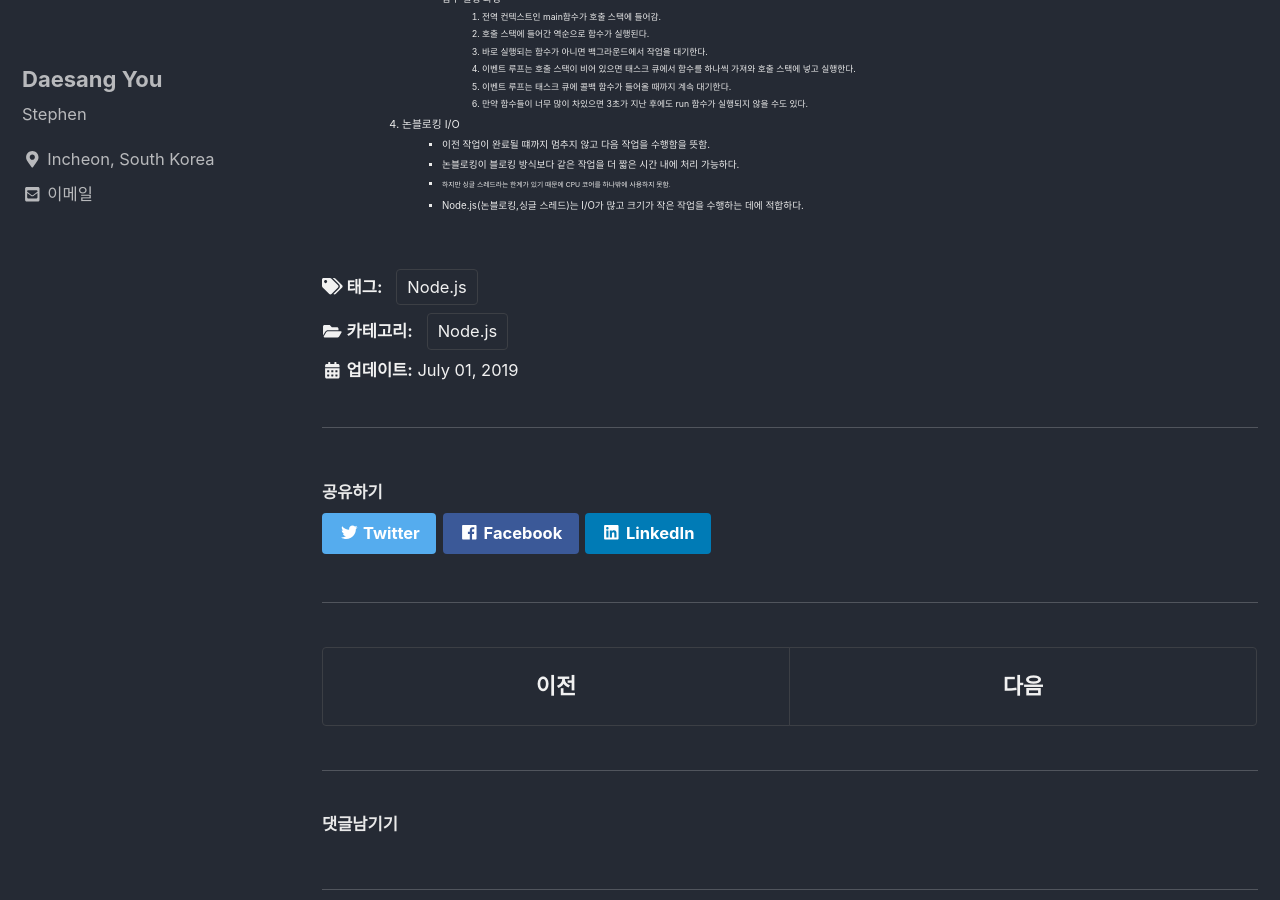
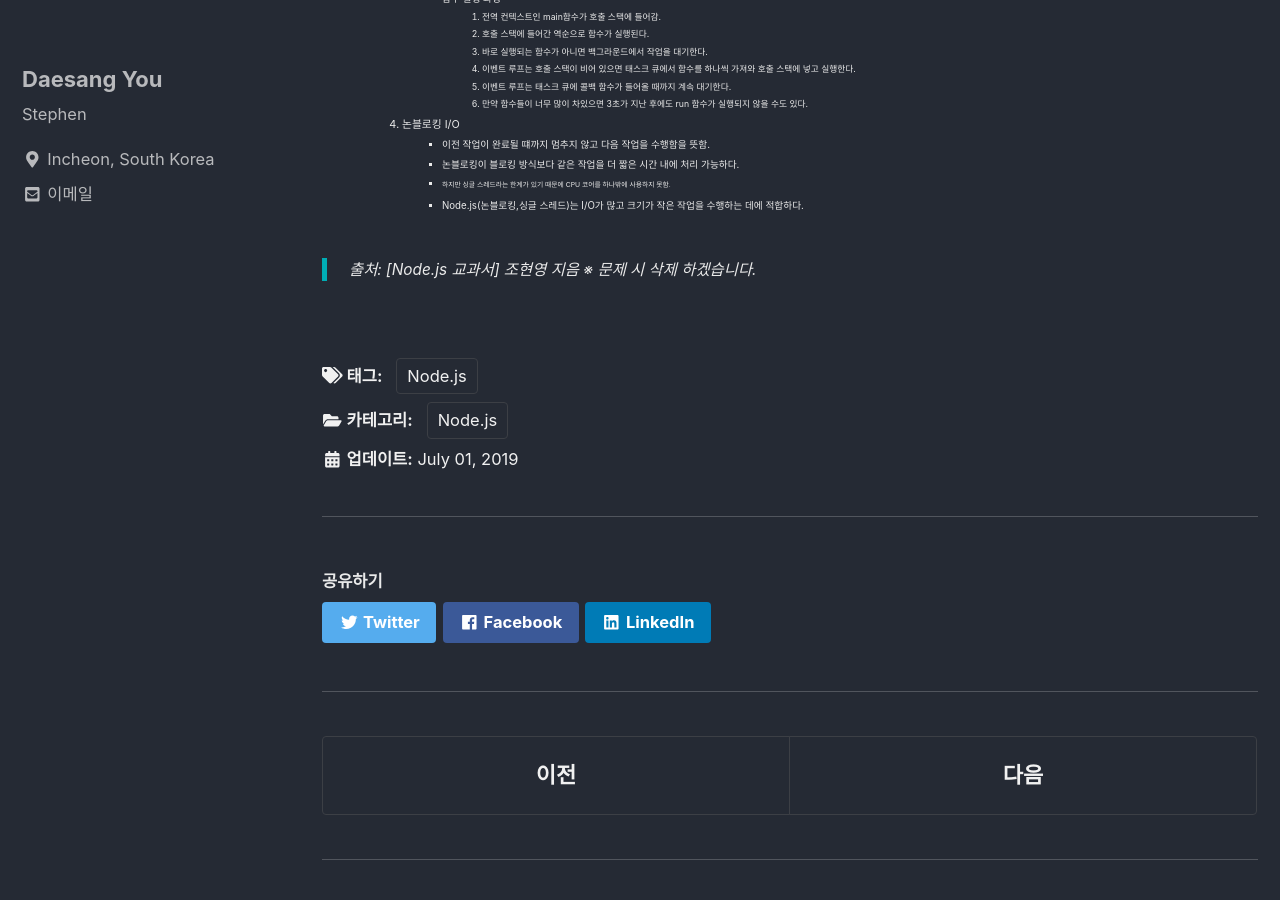
Before and after one commit to eotkd4791/eotkd4791.github.io, a Jekyll site: the page built from _posts/Nodejs/2019-07-01-Nodejs-01.md, in a window 1280 px wide and 900 px high, scrolled down 785 px. Built offline with Jekyll 4.4.1, drawn with Linux system fonts in a browser that asks for light colours; cached includes are drawn as plain includes; comment, search, counter and statistics services are not loaded.

Commit message:
node.js-1

```diff
--- a/_posts/Nodejs/2019-07-01-Nodejs-01.md
+++ b/_posts/Nodejs/2019-07-01-Nodejs-01.md
@@ -48,3 +48,6 @@ comments:
       - 하지만 싱글 스레드라는 한계가 있기 때문에 CPU 코어를 하나밖에 사용하지 못함.
 
       - Node.js(논블로킹,싱글 스레드)는 I/O가 많고 크기가 작은 작업을 수행하는 데에 적합하다.
+
+>출처: [Node.js 교과서] 조현영 지음
+※ 문제 시 삭제 하겠습니다.
```
